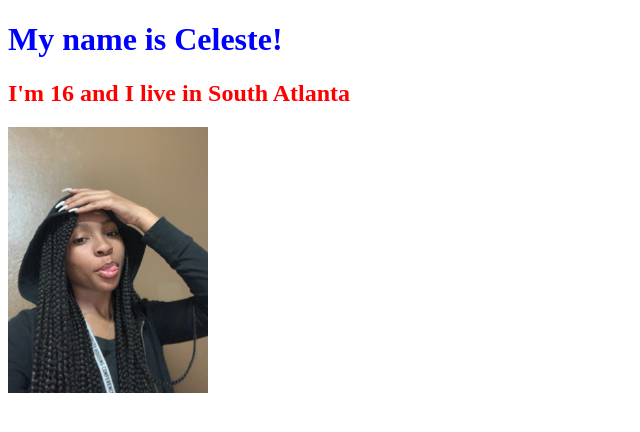
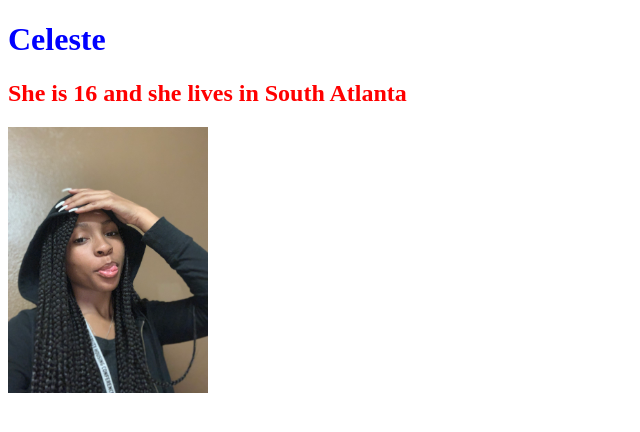
Before and after one commit to yazzyahuja/practice, a plain HTML site: page index.html in a window 1280 px wide. Shown: the whole page, without its empty margins (0-640 px from the left). Drawn offline with Linux system fonts and the light colour scheme; files whose address does not match are found by name.

Commit message:
second commit

```diff
--- a/index.html
+++ b/index.html
@@ -6,9 +6,10 @@
      <title></title>
    </head>
    <body>
-<h1>My name is Celeste!</h1>
-<h2>I'm 16 and I live in South Atlanta</h2>
+<h1>Celeste</h1>
+<h2>She is 16 and she lives in South Atlanta</h2>
 <img src="/Users/apple/practice/Assets/IMG_0827.JPG"
 width = 200px>
+<!-- testing code -->
    </body>
  </html>
```
